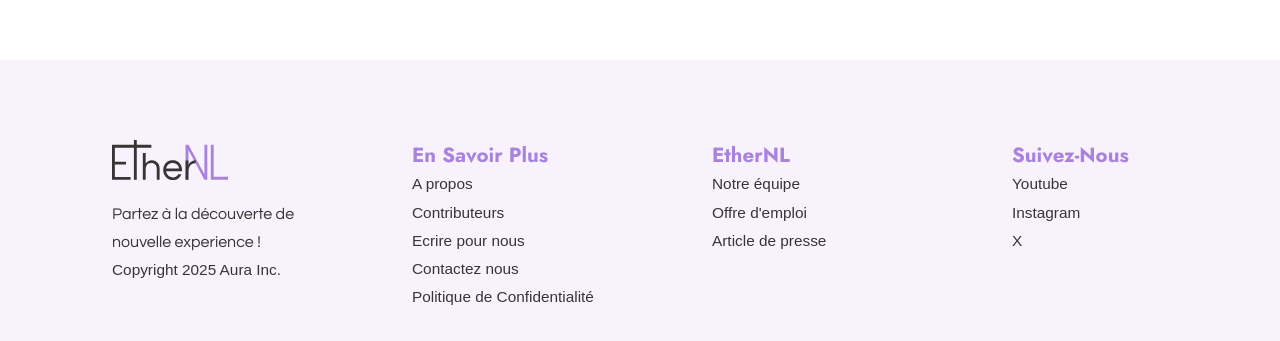
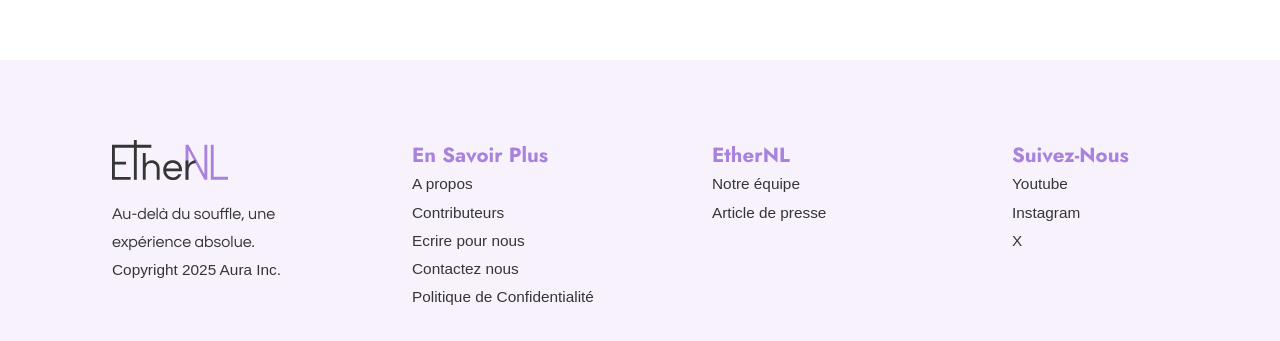
Before and after one commit to MadeInChina9999/Projet-EtherNL, a plain HTML site: page chronos.html in a window 1280 px wide. Shown: the part 1465-1806 px from the top of the page. Drawn offline with Linux system fonts and the light colour scheme; a web font is replaced by a local one.

Commit message:
Update chronos.html

```diff
--- a/chronos.html
+++ b/chronos.html
@@ -130,7 +130,7 @@ Chaque création invite à ralentir et à vivre un moment suspendu, hors du flux
             />
           </div>
           <p class="pied-de-page-slogan">
-            Partez à la découverte de nouvelle experience !
+            Au-delà du souffle, une expérience absolue.
           </p>
           <p class="pied-de-page-copyright">Copyright 2025 Aura Inc.</p>
         </div>
@@ -161,9 +161,6 @@ Chaque création invite à ralentir et à vivre un moment suspendu, hors du flux
           <ul class="pied-de-page-liste">
             <li class="pied-de-page-liste-item">
               <a href="#equipe">Notre équipe</a>
-            </li>
-            <li class="pied-de-page-liste-item">
-              <a href="#emploi">Offre d'emploi</a>
             </li>
             <li class="pied-de-page-liste-item">
               <a href="#presse">Article de presse</a>
```
